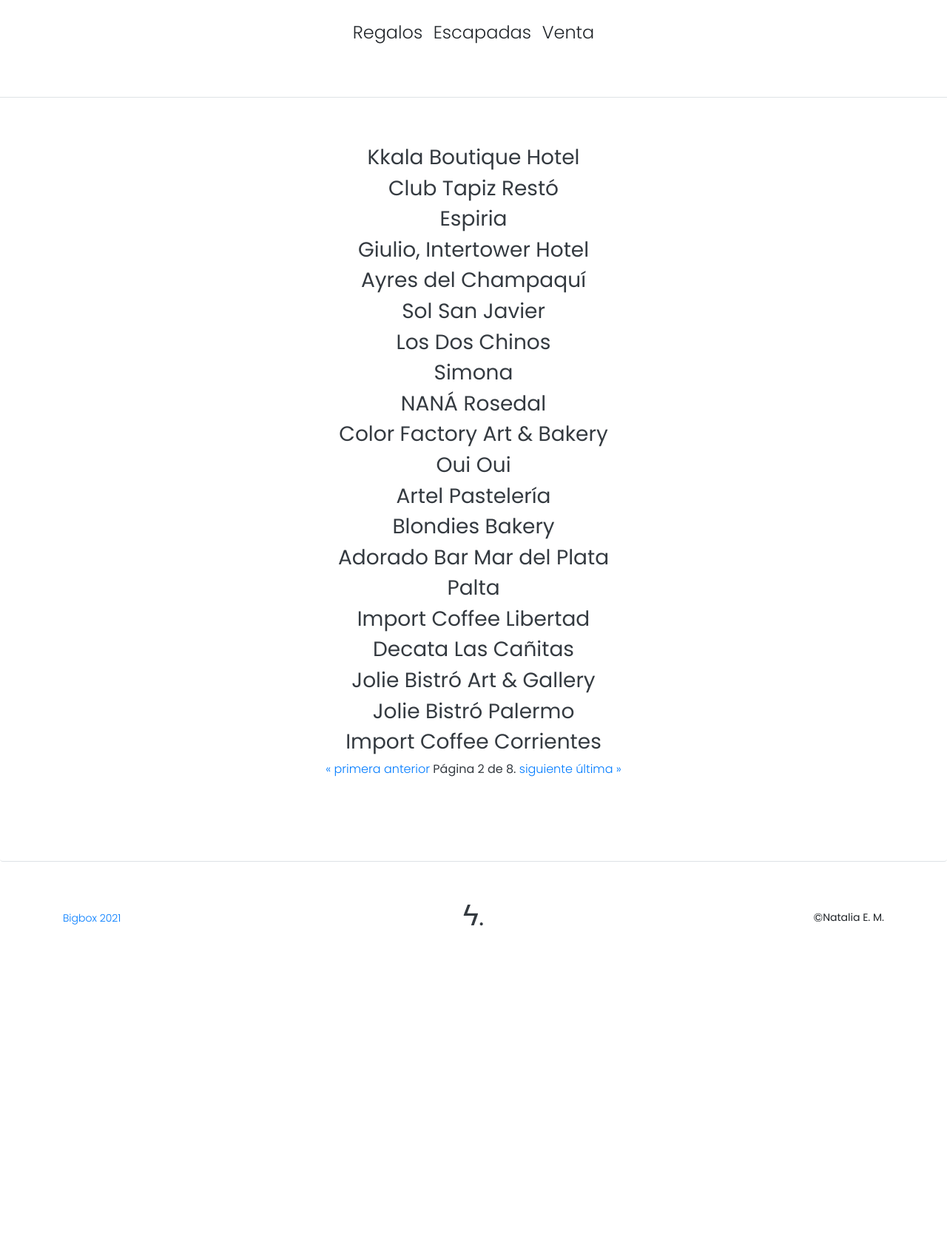
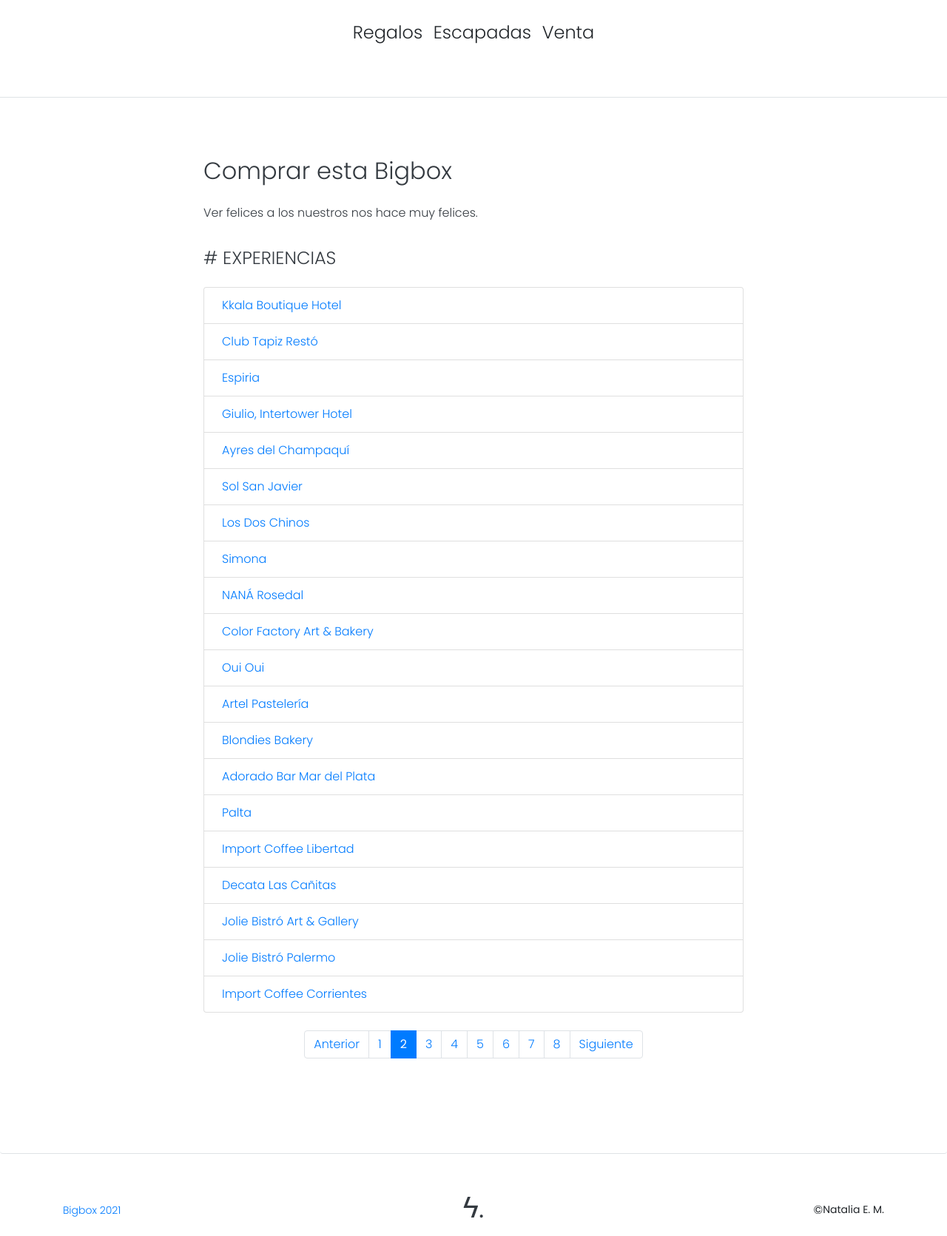
Before and after one commit to mena-hub/challenge_bigbox, a Django app: page /box/1280/activity/?page=2 in a window 1280 px wide. Shown: the part 206-1877 px from the top of the page at 74% size. Before the commit the page ends 1458 px from the top, so only its background shows below. Run offline with Django 3.2, Linux system fonts and the light colour scheme; data comes from the database, SQL or seed files in the repository; some libraries are stand-ins or nearby versions.

Commit message:
Some changes: activity_list.html

```diff
--- a/bigbox/templates/bigbox/activity_list.html
+++ b/bigbox/templates/bigbox/activity_list.html
@@ -6,23 +6,48 @@
     <div class="container">
         <div class="row">
             <div class="col-lg-8 col-md-10 mx-auto pb-5">
-                <div class="text-dark text-center">
+                <div class="text-dark">
+                    <h2 class="py-3">Comprar esta Bigbox</h2>
+                    <p>Ver felices a los nuestros nos hace muy felices.</p>
+                    <h4 class="text-uppercase py-3"> # EXPERIENCIAS</h4>
+                    <ul class="list-group">
                         {% for activity in activities %}
-                        <li class="h3">{{ activity.name }}</li>
+                            <li class="list-group-item pl-4">
+                                <a href="#">{{ activity.name }}</a>
+                            </li>
                         {% endfor %}
-                    <span class="step_links">
+                    </ul>
+                    <nav class="pt-4" aria-label="Navigation">
+                        <ul class="pagination justify-content-center">
                             {% if activities.has_previous %}
-                            <a href="?page=1">&laquo; primera</a>
-                            <a href="?page={{ activities.previous_page_number }}">anterior</a>
+                                <li class="page-item">
+                                    <a class="page-link" href="?page={{ activities.previous_page_number }}">Anterior</a>
+                                </li>
+                            {% else %}
+                                <li class="page-item disabled">
+                                    <a class="page-link" href="#" tabindex="-1" aria-disabled="true">Anterior</a>
+                                </li>
                             {% endif %}
-                        <span class="current">
-                            Página {{ activities.number }} de {{ activities.paginator.num_pages }}.
-                        </span>
+                            {% for index in activities.paginator.page_range %}
+                                {% if activities.number == index %}
+                                    <li class="page-item active" aria-current="page">
+                                        <span class="page-link">{{ index }} <span class="sr-only">(current)</span></span>
+                                    </li>
+                                {% else %}
+                                    <li class="page-item"><a class="page-link" href="?page={{ index }}">{{ index }}</a></li>
+                                {% endif %}
+                            {% endfor %}
                             {% if activities.has_next %}
-                            <a href="?page={{ activities.next_page_number }}">siguiente</a>
-                            <a href="?page={{ activities.paginator.num_pages }}">última &raquo;</a>
+                                <li class="page-item">
+                                    <a class="page-link" href="?page={{ activities.next_page_number }}">Siguiente</a>
+                                </li>
+                            {% else %}
+                                <li class="page-item disabled">
+                                    <a class="page-link" href="#" tabindex="-1" aria-disabled="true">Siguiente</a>
+                                </li>
                             {% endif %}
-                    </span>
+                        </ul>
+                    </nav>
                 </div>
             </div>
         </div>
```
Lines whose indentation alone changed are shown as unchanged.
